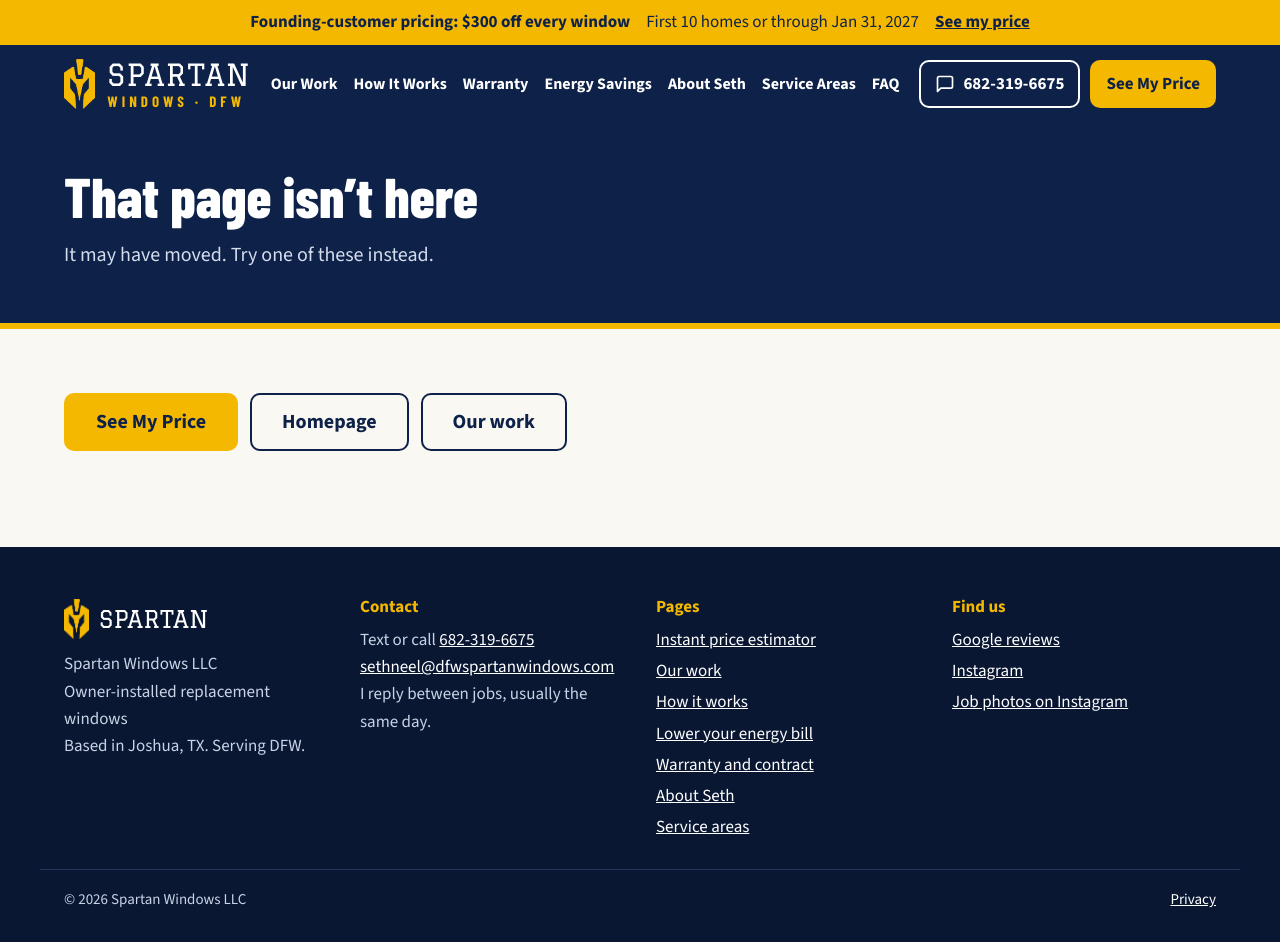
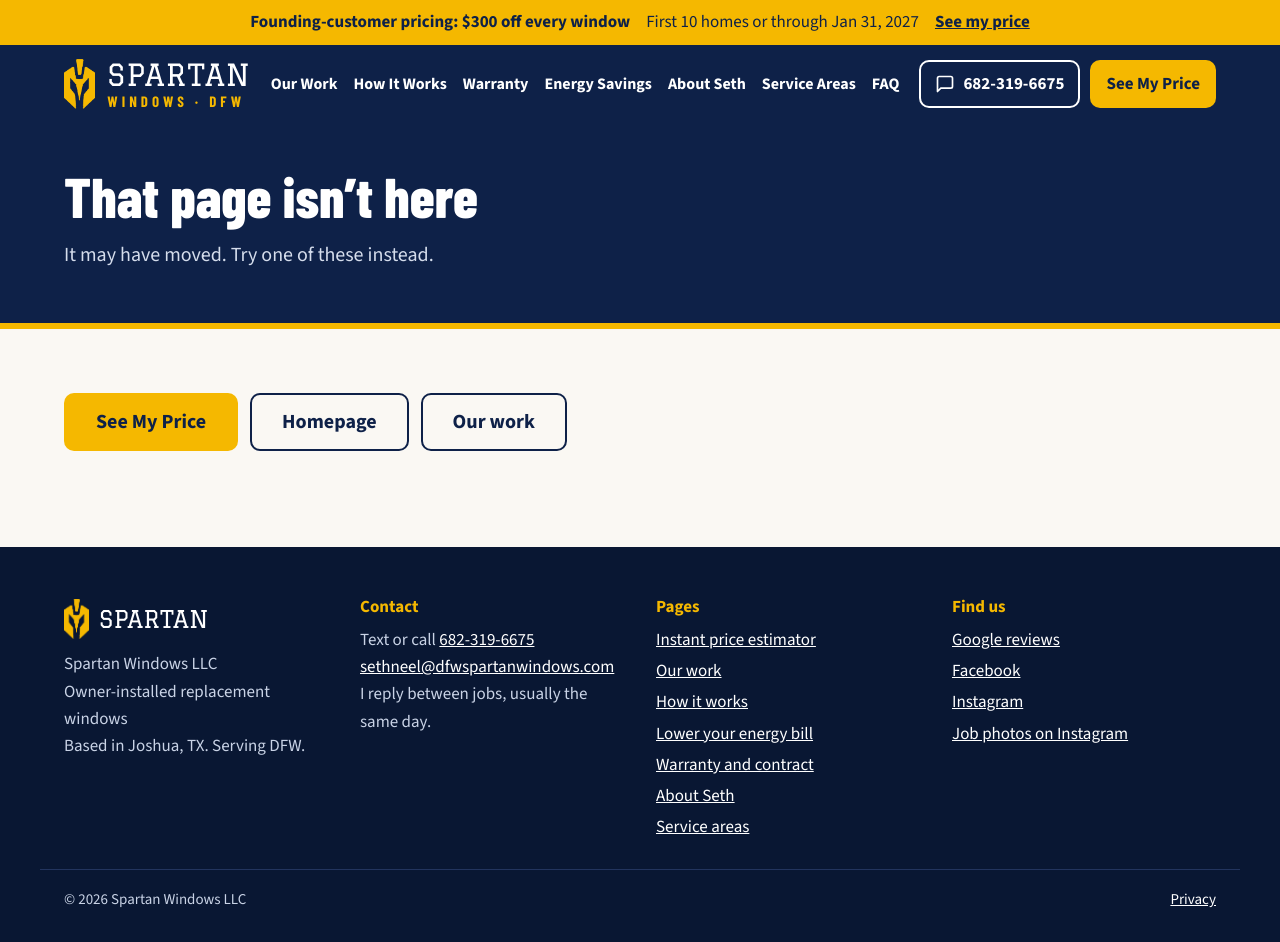
Before and after one commit to spartanremodeling11/spartan-remodeling, a plain HTML site: page 404.html in a window 1280 px wide. Drawn offline with Linux system fonts and the light colour scheme.

Commit message:
Add Facebook page to footers and schema sameAs
Co-Authored-By: Claude Opus 5.5 <noreply@anthropic.com>
Claude-Session: https://claude.ai/code/session_017VTBXPVXNTPitiRv22XWTn

```diff
--- a/404.html
+++ b/404.html
@@ -105,6 +105,7 @@ fbq('track', 'PageView');
       <h2>Find us</h2>
       <ul class="footer-links">
         <li><a data-reviews-link href="/index.html" hidden>Google reviews</a></li>
+        <li><a href="https://www.facebook.com/SpartanWindows">Facebook</a></li>
         <li><a href="https://www.instagram.com/spartan_windows/">Instagram</a></li>
         <li><a href="https://www.instagram.com/spartan_windows_gallery/">Job photos on Instagram</a></li>
       </ul>
```
Also changed, not shown: about.html (+1 -0 lines), energy-savings.html (+1 -0 lines), estimate.html (+1 -0 lines), index.html (+2 -0 lines), privacy.html (+1 -0 lines), process.html (+1 -0 lines), resources.html (+1 -0 lines), service-areas.html (+1 -0 lines), thanks.html (+1 -0 lines), work.html (+1 -0 lines).
